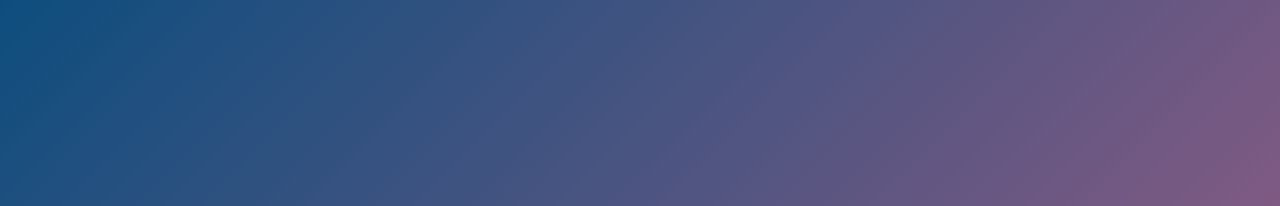
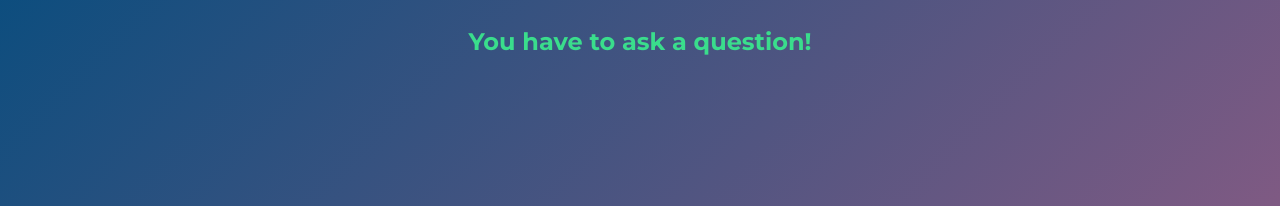
Before and after one commit to Kasperone/magic_8_ball, a plain HTML site: page index.html in a window 1280 px wide. Both pictures are taken after a click on the picture 590 px from the left and 382 px from the top of the page. Shown: the part 594-800 px from the top of the page. Drawn offline with Linux system fonts and the light colour scheme.

Commit message:
added_js_functionality

```diff
--- a/script.js
+++ b/script.js
@@ -0,0 +1,54 @@
+const input = document.querySelector("input")
+const ball = document.querySelector(".ball-img img")
+const answer = document.querySelector(".answer")
+const error = document.querySelector(".error")
+
+const response = [
+	"Yes",
+	"No",
+	"Maybe",
+	"As I see it, yes.",
+	"Ask again later.",
+	"Better not tell you now.",
+	"Cannot predict now.",
+	"Concentrate and ask again.",
+	"It is certain.",
+	"It is decidedly so.",
+	"Most likely.",
+	"My reply is no.",
+	"My sources say no.",
+	"Outlook not so good.",
+	"Outlook good.",
+	"Reply hazy, try again.",
+	"Signs point to yes.",
+	"Very doubtful.",
+	"Without a doubt.",
+	"Yes - definitely.",
+	"You may rely on it.",
+]
+
+const checkAndResponse = () => {
+	chakeTheBall()
+	setTimeout(() => {
+		const randomElement = response[Math.floor(Math.random() * response.length)]
+		if (input.value != "" && input.value.endsWith("?")) {
+			answer.innerHTML = `<span>Answer:</span> ${randomElement}`
+			error.innerText = ""
+		} else if (input.value != "" && !input.value.endsWith("?")) {
+			error.innerText = 'The question must end with a "?"!'
+			answer.innerText = ""
+		} else {
+			error.innerText = "You have to ask a question!"
+			answer.innerText = ""
+		}
+	}, 1000)
+}
+
+const chakeTheBall = () => {
+	ball.classList = "shake-animaton"
+	setTimeout(() => {
+		ball.classList = ""
+	}, 1000)
+}
+
+ball.addEventListener("click", checkAndResponse)
```
Also changed, not shown: index.html (+4 -2 lines).
